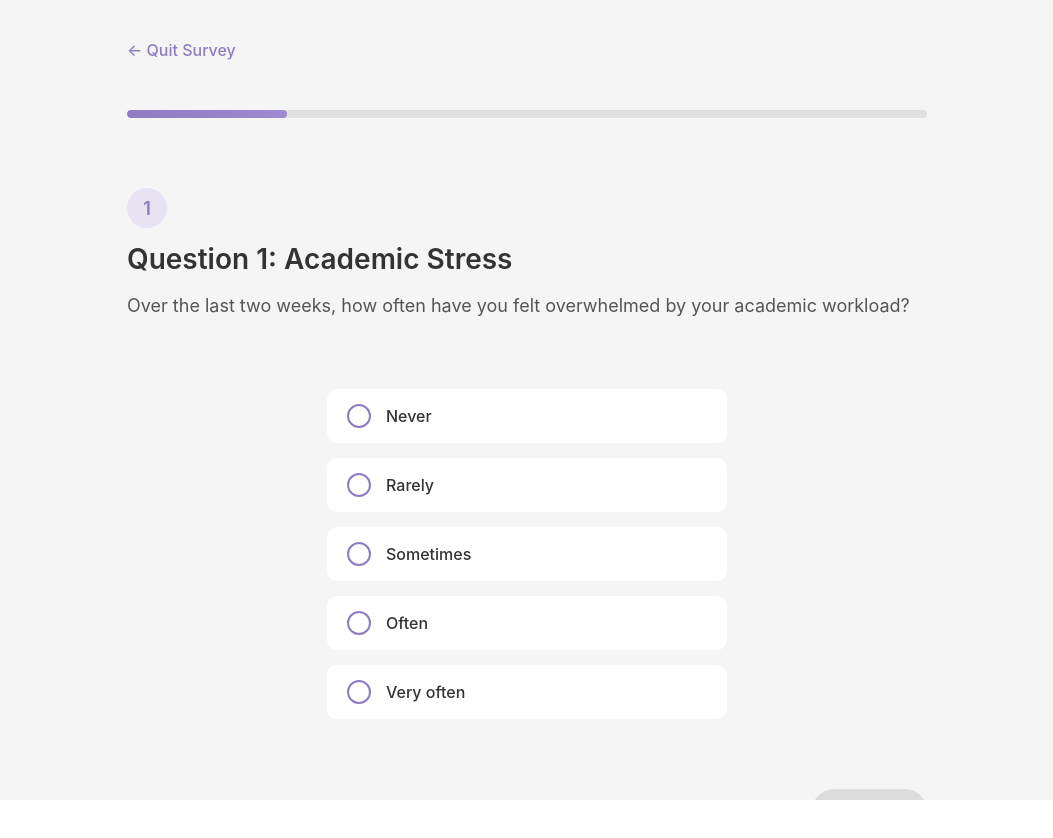
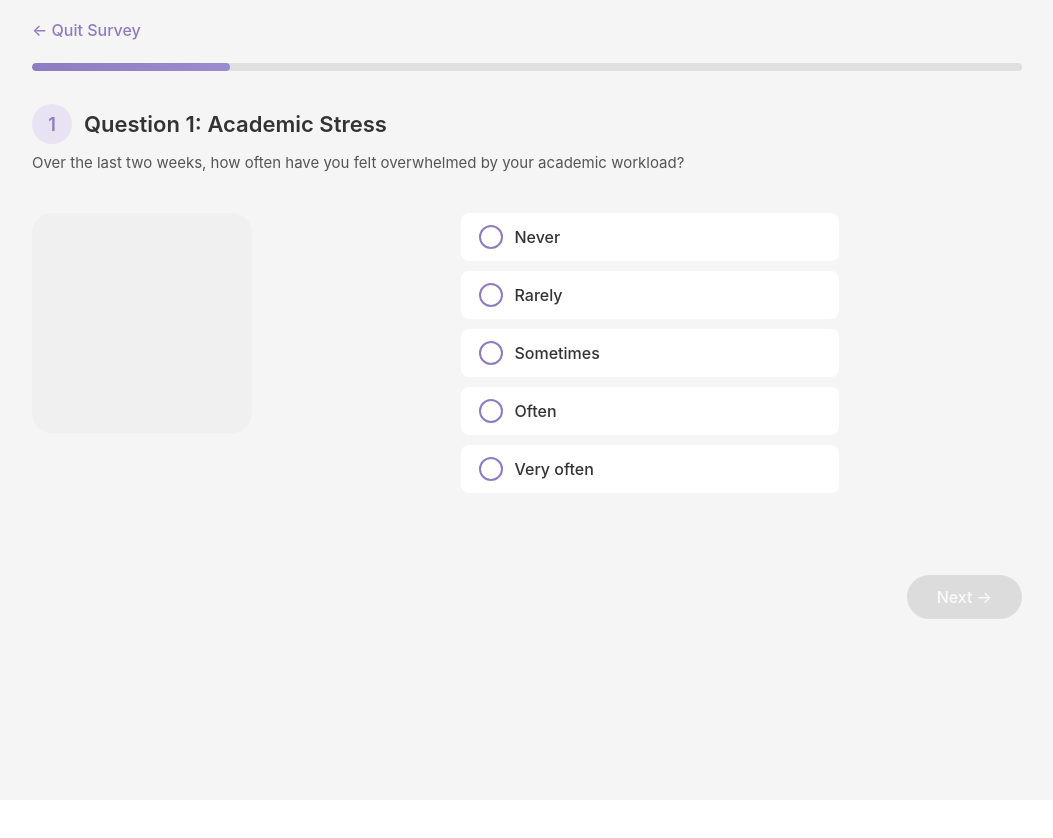
Before and after one commit to SauravK12/705_backend, a React (Vite) app in the folder client/: page /questionnaire in a window 1280 px wide. Shown: the top 838 px of the page, without its empty margins (113-1166 px from the left). Built offline with nearby package versions, Linux system fonts and the light colour scheme; no server answers.

Commit message:
layout repair

```diff
--- a/client/src/pages/CompletionPage.css
+++ b/client/src/pages/CompletionPage.css
@@ -41,7 +41,7 @@ body:has(.completion-page) {
   padding: 40px;
   font-family: -apple-system, BlinkMacSystemFont, 'Segoe UI', Roboto, Oxygen, Ubuntu, Cantarell, sans-serif;
   color: #333;
-  overflow-y: auto;
+  overflow: hidden;
   box-sizing: border-box;
   margin: 0;
   z-index: 1000;
--- a/client/src/pages/HomePage.css
+++ b/client/src/pages/HomePage.css
@@ -9,7 +9,8 @@
   display: flex;
   align-items: center;
   justify-content: center;
-  padding: 2rem 1rem;
+  padding: 0;
+  margin: 0;
   box-sizing: border-box;
   z-index: 9999;
 }
--- a/client/src/pages/QuestionnairePage.css
+++ b/client/src/pages/QuestionnairePage.css
@@ -47,13 +47,13 @@ body:has(.questionnaire-page) {
 }
 
 .questionnaire-container {
-  max-width: 800px;
+  max-width: 1000px;
   margin: 0 auto;
-  padding: 40px;
+  padding: 15px 20px;
   min-height: 100vh;
   display: flex;
   flex-direction: column;
-  gap: 30px;
+  gap: 10px;
 }
 
 .questionnaire-header {
@@ -79,7 +79,7 @@ body:has(.questionnaire-page) {
 
 .progress-container {
   width: 100%;
-  margin: 20px 0;
+  margin: 5px 0;
 }
 
 .progress-bar {
@@ -100,8 +100,15 @@ body:has(.questionnaire-page) {
 .question-section {
   display: flex;
   flex-direction: column;
-  gap: 15px;
-  margin: 20px 0;
+  gap: 8px;
+  margin: 5px 0;
+}
+
+.question-header {
+  display: flex;
+  align-items: center;
+  gap: 12px;
+  flex-wrap: wrap;
 }
 
 .question-number {
@@ -118,7 +125,7 @@ body:has(.questionnaire-page) {
 }
 
 .question-title {
-  font-size: 28px;
+  font-size: 24px;
   font-weight: 600;
   color: #333;
   margin: 0;
@@ -126,35 +133,219 @@ body:has(.questionnaire-page) {
 }
 
 .question-text {
-  font-size: 18px;
+  font-size: 16px;
   color: #555;
-  line-height: 1.5;
+  line-height: 1.4;
   margin: 0;
 }
 
 .answer-section {
+  display: flex;
+  justify-content: space-between;
+  align-items: flex-start;
+  padding: 8px 0 5px 0;
+  gap: 30px;
+}
+
+/* Camera Section */
+.camera-section {
+  position: relative;
+  width: 250px;
+  height: 250px;
+  flex-shrink: 0;
+}
+
+.camera-video {
+  width: 100%;
+  height: 100%;
+  object-fit: cover;
+  border-radius: 20px;
+  background-color: #f0f0f0;
+  box-shadow: 0 4px 12px rgba(0, 0, 0, 0.15);
+}
+
+.camera-overlay {
+  position: absolute;
+  top: 0;
+  left: 0;
+  right: 0;
+  bottom: 0;
+  pointer-events: none;
+  border-radius: 20px;
+  border: 3px solid rgba(142, 124, 195, 0.3);
+}
+
+.camera-frame {
+  position: absolute;
+  top: 50%;
+  left: 50%;
+  transform: translate(-50%, -50%);
+  width: 160px;
+  height: 160px;
+  border: 2px dashed rgba(142, 124, 195, 0.5);
+  border-radius: 50%;
+}
+
+/* Options Section */
+.options-section {
   flex: 1;
   display: flex;
   justify-content: center;
   align-items: flex-start;
-  padding: 20px 0;
 }
 
 .radio-options {
   display: flex;
   flex-direction: column;
-  gap: 15px;
+  gap: 8px;
   width: 100%;
-  max-width: 400px;
+  max-width: 380px;
+}
+
+/* 14" laptop screens optimization (1366x768 - 1920x1080) */
+@media (min-width: 1200px) and (max-width: 1920px) and (min-height: 768px) and (max-height: 1080px) {
+  .questionnaire-container {
+    max-width: 990px;
+    padding: 27px 22px;
+    gap: 22px;
+  }
+
+  .question-title {
+    font-size: 23px;
+  }
+
+  .question-text {
+    font-size: 15px;
+  }
+
+  .answer-section {
+    gap: 31px;
+    padding: 16px 0;
+  }
+
+  .camera-section {
+    width: 252px;
+    height: 252px;
+  }
+
+  .camera-frame {
+    width: 162px;
+    height: 162px;
+  }
+
+  .radio-options {
+    max-width: 378px;
+    gap: 12px;
+  }
+
+  .radio-container {
+    padding: 12px 18px;
+  }
+}
+
+/* Standard laptop screens (1366x768) */
+@media (min-width: 1200px) and (max-width: 1400px) and (min-height: 700px) and (max-height: 800px) {
+  .questionnaire-container {
+    padding: 20px;
+    gap: 18px;
+  }
+
+  .question-section {
+    margin: 10px 0;
+  }
+
+  .question-title {
+    font-size: 22px;
+  }
+
+  .question-text {
+    font-size: 15px;
+  }
+
+  .answer-section {
+    padding: 12px 0;
+    gap: 25px;
+  }
+
+  .camera-section {
+    width: 220px;
+    height: 220px;
+  }
+
+  .camera-frame {
+    width: 140px;
+    height: 140px;
+  }
+
+  .radio-options {
+    gap: 10px;
+  }
+
+  .radio-container {
+    padding: 10px 16px;
+  }
+
+  .navigation-section {
+    padding: 12px 0;
+  }
+}
+
+/* High DPI 14" screens (1920x1080+) */
+@media (min-width: 1400px) and (max-height: 1080px) {
+  .questionnaire-container {
+    max-width: 1200px;
+    padding: 35px 30px;
+  }
+
+  .question-title {
+    font-size: 28px;
+  }
+
+  .question-text {
+    font-size: 18px;
+  }
+
+  .camera-section {
+    width: 320px;
+    height: 320px;
+  }
+
+  .camera-frame {
+    width: 200px;
+    height: 200px;
+  }
+
+  .radio-options {
+    max-width: 450px;
+  }
+}
+
+/* Responsive Design */
+@media (max-width: 768px) {
+  .answer-section {
+    flex-direction: column;
+    align-items: center;
+    gap: 30px;
+  }
+
+  .camera-section {
+    width: 250px;
+    height: 250px;
+  }
+
+  .camera-frame {
+    width: 150px;
+    height: 150px;
+  }
 }
 
 .radio-container {
   display: flex;
   align-items: center;
-  gap: 15px;
-  padding: 15px 20px;
+  gap: 12px;
+  padding: 12px 18px;
   background-color: white;
-  border-radius: 10px;
+  border-radius: 8px;
   cursor: pointer;
   transition: all 0.2s ease;
   box-shadow: 0 2px 4px rgba(0, 0, 0, 0.1);
@@ -220,20 +411,27 @@ body:has(.questionnaire-page) {
   box-shadow: 0 6px 12px rgba(142, 124, 195, 0.2);
 }
 
-.navigation-section {
+/* Bottom Navigation */
+.bottom-navigation {
   display: flex;
+  justify-content: space-between;
+  align-items: center;
+  padding: 20px 0 15px 0;
+  gap: 20px;
+  margin-top: clamp(16px, 4vh, 40px);
+  width: 100%;
+}
+
+.bottom-navigation:not(:has(.previous-button-bottom)) {
   justify-content: flex-end;
-  align-items: center;
-  padding: 20px 0;
-  gap: 20px;
 }
 
 .navigation-section:has(.previous-button) {
   justify-content: space-between;
 }
 
-.previous-button,
-.next-button {
+.previous-button-bottom,
+.next-button-bottom {
   background-color: #8e7cc3 !important;
   color: white !important;
   border: none !important;
@@ -245,6 +443,28 @@ body:has(.questionnaire-page) {
   cursor: pointer;
   transition: all 0.2s ease;
   font-family: inherit;
+  min-width: 100px;
+}
+
+.previous-button-bottom {
+  background-color: #b0a3d1 !important;
+}
+
+.next-button-bottom.disabled {
+  background-color: #cccccc !important;
+  cursor: not-allowed;
+  opacity: 0.6;
+}
+
+.next-button-bottom.enabled {
+  background-color: #8e7cc3 !important;
+}
+
+.previous-button-bottom:hover,
+.next-button-bottom.enabled:hover {
+  background-color: #7a6db0 !important;
+  transform: translateY(-1px);
+  box-shadow: 0 4px 8px rgba(142, 124, 195, 0.3);
 }
 
 .previous-button {
--- a/client/src/pages/QuestionnairePage.jsx
+++ b/client/src/pages/QuestionnairePage.jsx
@@ -1,14 +1,23 @@
 import { useState, useEffect, useRef } from 'react';
-import { Link, useNavigate } from 'react-router-dom';
+import { Link, useNavigate, useLocation } from 'react-router-dom';
 import './QuestionnairePage.css';
 
 function QuestionnairePage() {
   const navigate = useNavigate();
+  const location = useLocation();
   const [currentQuestionIndex, setCurrentQuestionIndex] = useState(0);
   const [selectedAnswer, setSelectedAnswer] = useState('');
   const [answers, setAnswers] = useState({});
   const [showQuitModal, setShowQuitModal] = useState(false);
-  const streamRef = useRef(null);
+  const videoRef = useRef(null);
+  const [stream, setStream] = useState(null);
+
+  // Initialize with existing answers if coming from review page
+  useEffect(() => {
+    if (location.state?.answers) {
+      setAnswers(location.state.answers);
+    }
+  }, [location.state]);
 
   // Mock data - REPLACE THIS WITH API CALL
   // TODO: Replace with useEffect API call like:
@@ -55,30 +64,48 @@ function QuestionnairePage() {
   const totalQuestions = questions.length;
   const progressPercentage = ((currentQuestionIndex + 1) / totalQuestions) * 100;
 
-  // Initialize camera on mount
+  // Initialize camera on mount - only if no stream exists
   useEffect(() => {
     const initCamera = async () => {
       try {
-        const stream = await navigator.mediaDevices.getUserMedia({
+        const mediaStream = await navigator.mediaDevices.getUserMedia({
           video: { facingMode: 'user' },
           audio: false
         });
-        streamRef.current = stream;
+        setStream(mediaStream);
+        if (videoRef.current) {
+          videoRef.current.srcObject = mediaStream;
+        }
       } catch (error) {
         console.error('Camera access error:', error);
       }
     };
 
+    if (!stream) {
       initCamera();
+    }
 
     // Cleanup function to stop camera when component unmounts
     return () => {
-      if (streamRef.current) {
-        streamRef.current.getTracks().forEach(track => track.stop());
-        streamRef.current = null;
+      if (stream) {
+        stream.getTracks().forEach(track => track.stop());
       }
     };
-  }, []);
+  }, []); // eslint-disable-line react-hooks/exhaustive-deps
+
+  // Update video element when stream changes
+  useEffect(() => {
+    if (videoRef.current && stream) {
+      videoRef.current.srcObject = stream;
+    }
+  }, [stream]);
+
+  const stopCamera = () => {
+    if (stream) {
+      stream.getTracks().forEach(track => track.stop());
+      setStream(null);
+    }
+  };
 
   // Load saved answer for current question
   useEffect(() => {
@@ -90,36 +117,19 @@ function QuestionnairePage() {
     setSelectedAnswer(value);
   };
 
-  const stopCamera = () => {
-    if (streamRef.current) {
-      streamRef.current.getTracks().forEach(track => track.stop());
-      streamRef.current = null;
-    }
-  };
+
 
   const submitSurvey = async (finalAnswers) => {
-    // Stop the camera before submitting
+    // Stop the camera before going to review page
     stopCamera();
 
-    // TODO: Replace with actual API call
-    // try {
-    //   const response = await fetch('/api/survey/submit', {
-    //     method: 'POST',
-    //     headers: {
-    //       'Content-Type': 'application/json',
-    //     },
-    //     body: JSON.stringify({ answers: finalAnswers })
-    //   });
-    //   if (response.ok) {
-    //     navigate('/completion');
-    //   }
-    // } catch (error) {
-    //   console.error('Error submitting survey:', error);
-    // }
-
-    // For now, just log the answers and navigate
-    console.log('Survey submitted with answers:', finalAnswers);
-    navigate('/completion');
+    // Navigate to review page with answers and questions data
+    navigate('/review', {
+      state: {
+        answers: finalAnswers,
+        questions: questions
+      }
+    });
   };
 
   const handleNext = () => {
@@ -185,17 +195,35 @@ function QuestionnairePage() {
 
         {/* Question Section */}
         <div className="question-section">
+          <div className="question-header">
             <div className="question-number">
               {currentQuestionIndex + 1}
             </div>
             <h2 className="question-title">Question {currentQuestionIndex + 1}: {currentQuestion.category}</h2>
+          </div>
           <p className="question-text">
             {currentQuestion.question}
           </p>
         </div>
 
-        {/* Answer Options */}
+        {/* Answer Options with Camera */}
         <div className="answer-section">
+          {/* Camera View */}
+          <div className="camera-section">
+            <video
+              ref={videoRef}
+              autoPlay
+              playsInline
+              muted
+              className="camera-video"
+            />
+            <div className="camera-overlay">
+              <div className="camera-frame"></div>
+            </div>
+          </div>
+
+          {/* Multiple Choice Options */}
+          <div className="options-section">
             <div className="radio-options">
               {currentQuestion.options.map((option, index) => (
                 <label key={index} className="radio-container">
@@ -213,13 +241,14 @@ function QuestionnairePage() {
               ))}
             </div>
           </div>
+        </div>
 
-        {/* Navigation Buttons */}
-        <div className="navigation-section">
+        {/* Navigation Buttons - Bottom of page */}
+        <div className="bottom-navigation">
           {currentQuestionIndex > 0 && (
             <button
               onClick={handlePrevious}
-              className="previous-button"
+              className="previous-button-bottom"
             >
               ← Previous
             </button>
@@ -228,7 +257,7 @@ function QuestionnairePage() {
           <button
             onClick={handleNext}
             disabled={!isAnswered}
-            className={`next-button ${isAnswered ? 'enabled' : 'disabled'}`}
+            className={`next-button-bottom ${isAnswered ? 'enabled' : 'disabled'}`}
           >
             {isLastQuestion ? 'Submit Survey' : 'Next →'}
           </button>
```
Also changed, not shown: client/src/App.jsx (+6 -2 lines), client/src/pages/ConsentPage.css (+80 -2 lines). Lines whose indentation alone changed are shown as unchanged.
